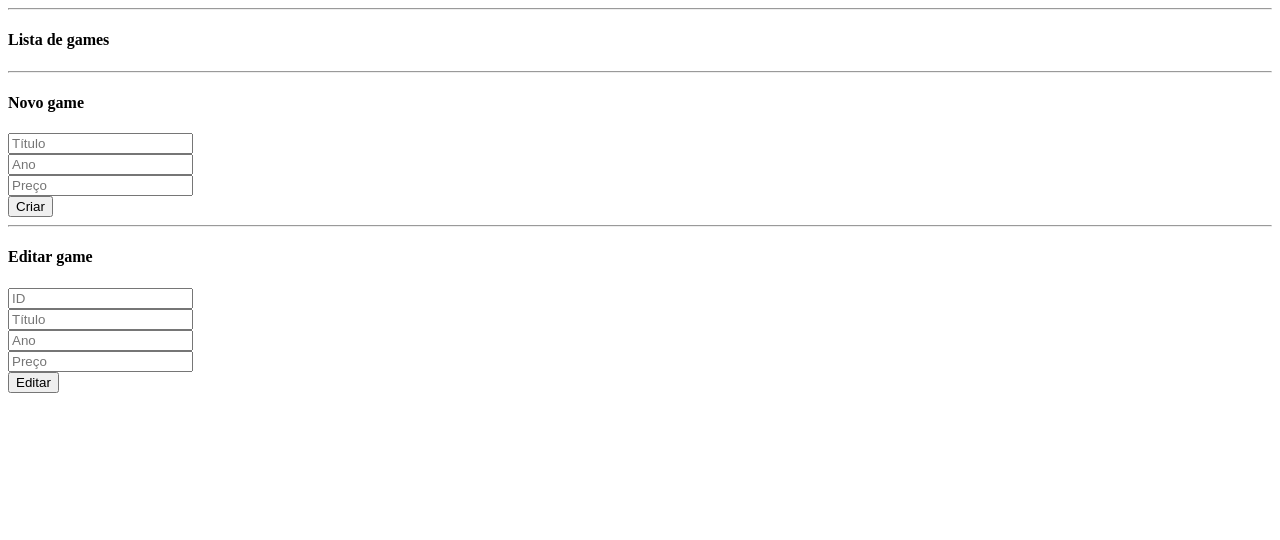
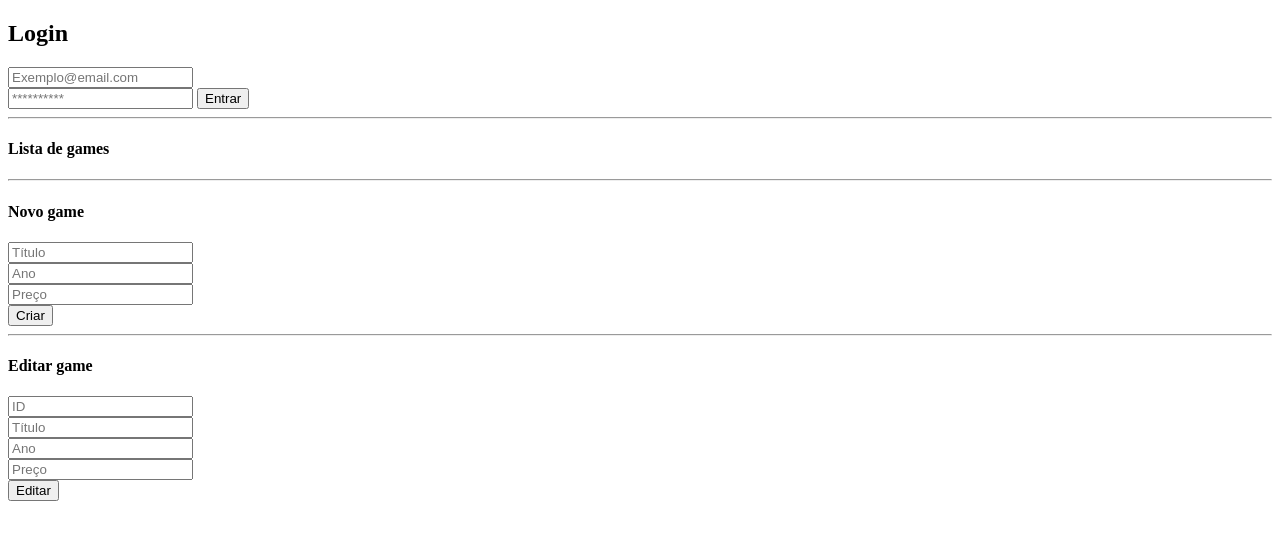
Before and after one commit to WagnerReis/API-Rest-de-games, a plain HTML site: page index.html in a window 1280 px wide. Drawn offline with nearby package versions, Linux system fonts and the light colour scheme; no server answers.

Commit message:
Sistema de login com JWT

```diff
--- a/index.html
+++ b/index.html
@@ -5,6 +5,12 @@
   <meta http-equiv="X-UA-Compatible" content="IE=edge">
   <meta name="viewport" content="width=device-width, initial-scale=1.0">
   <title>Loja de games</title>
+
+  <h2>Login</h2>
+  <input type="text" name="email" id="email" placeholder="Exemplo@email.com"><br>
+  <input type="password" name="password" id="password" placeholder="**********">
+  <button onclick="login()">Entrar</button>
+
   <hr>
   <h4>Lista de games</h4>
   <ul id="games"></ul>
@@ -27,6 +33,24 @@
 </body>
 <script src="https://cdn.jsdelivr.net/npm/axios/dist/axios.min.js"></script>
 <script>
+
+  function login(){
+    var emailField = document.getElementById("email");
+    var passwordField = document.getElementById("password");
+
+    var email = emailField.value;
+    var password = passwordField.value;
+
+    axios.post("http://localhost:45678/auth",{
+      email,
+      password
+    }).then(res => {
+      var token = res.data.token;
+      alert("Login efetuado com sucesso!");
+    }).catch(err => {
+      alert("Login incorreto...");
+    });
+  }
 
   var axiosConfig = {
     headers: {
```
